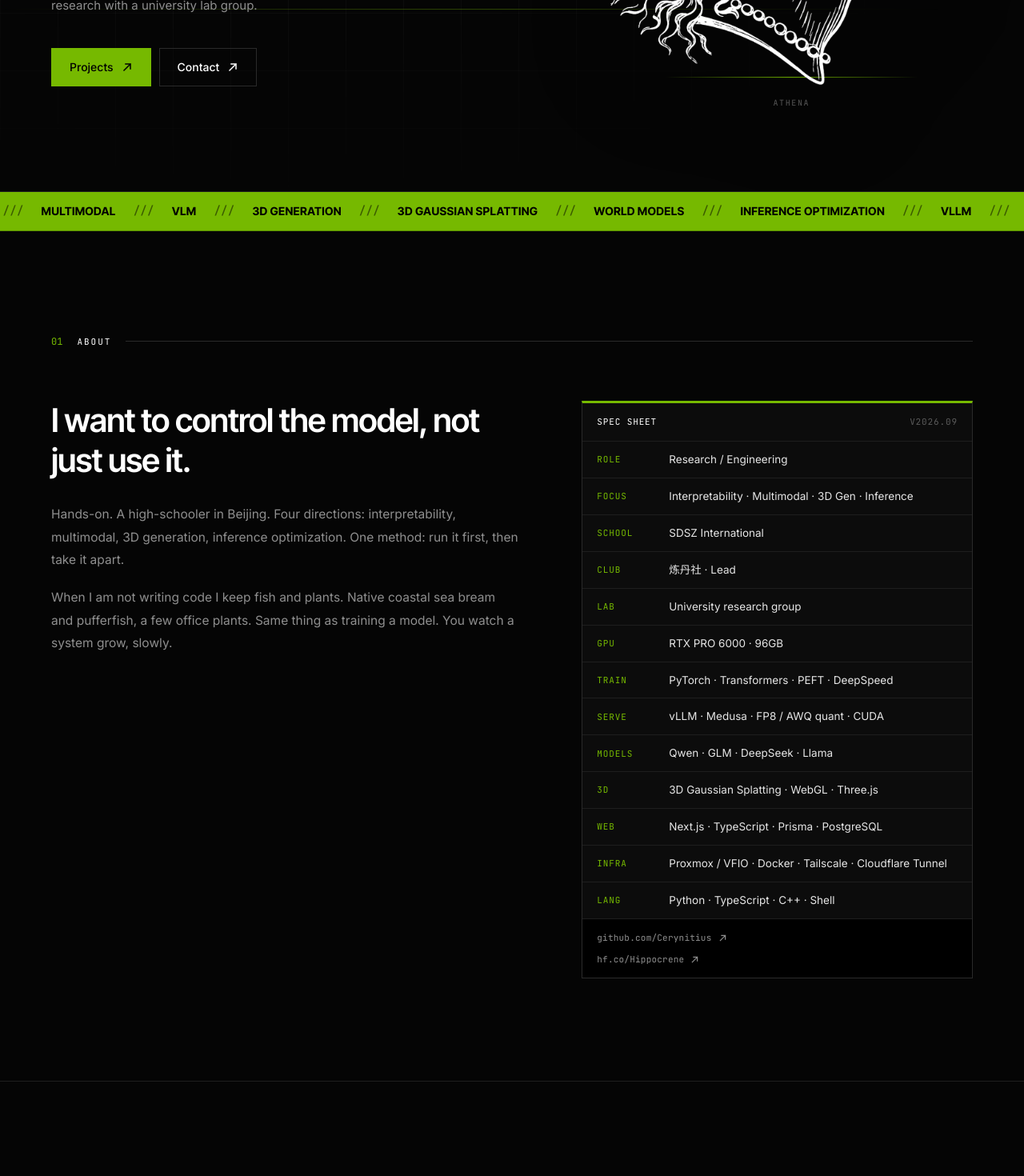
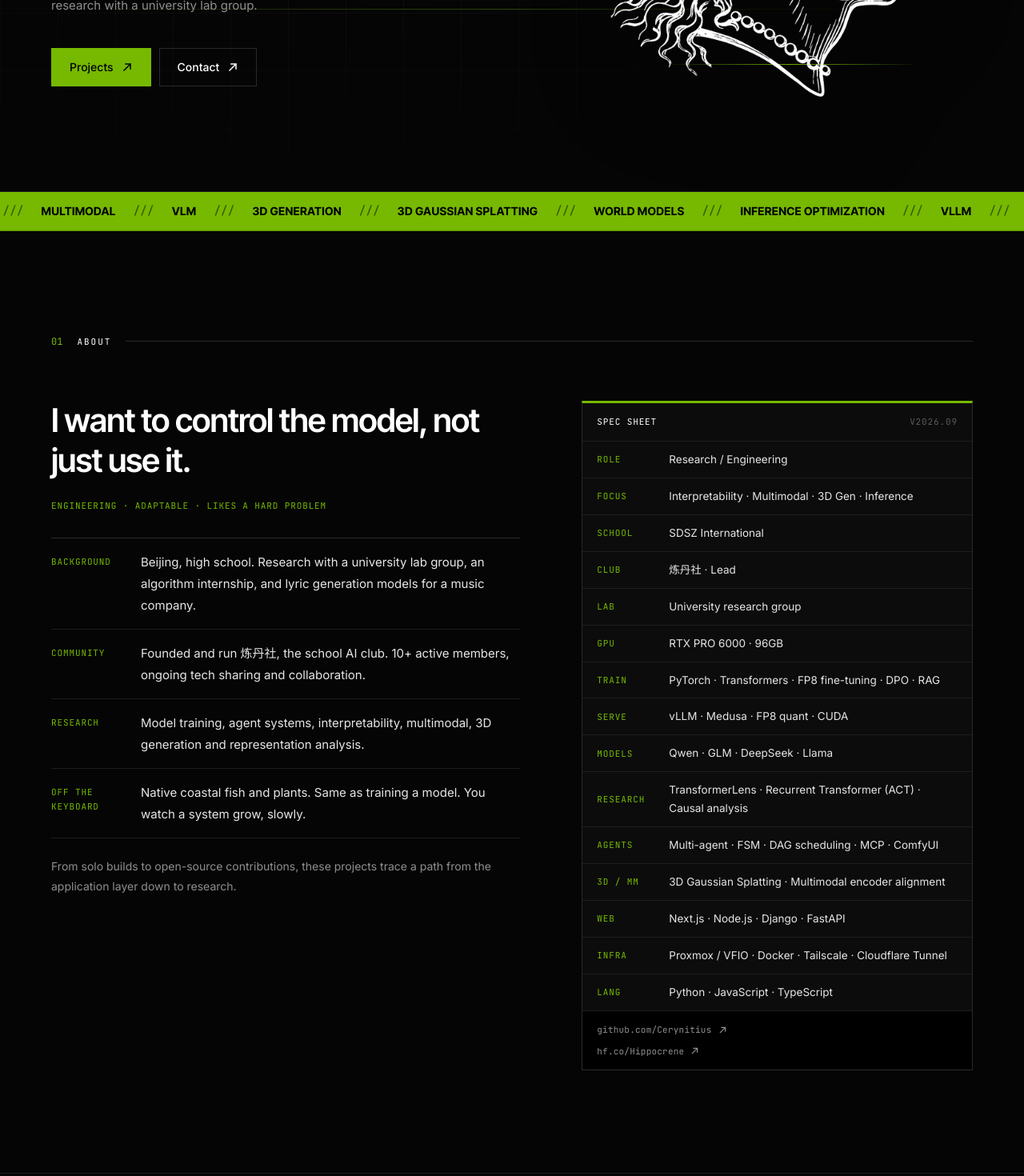
Before and after one commit to Cerynitius/Cerynitius.github.io, a Next.js app: page / in a window 1280 px wide. Shown: the part 560-2030 px from the top of the page at 80% size. Built offline with nearby package versions, Linux system fonts and the light colour scheme.

Commit message:
about, cursor

```diff
--- a/app/content.ts
+++ b/app/content.ts
@@ -11,7 +11,6 @@ export const OWNER = {
   nameEn: "Ruixiu Zhang",
   handle: "Cerynitius",
   art: "/athena.png",
-  artCredit: "ATHENA",
   avatar: "/avatar.svg", // 换成真实头像 / replace with a real photo in public/
   siteRepo: "https://github.com/Cerynitius/Cerynitius.github.io",
   github: "https://github.com/Cerynitius",
@@ -40,23 +39,29 @@ export const ui = {
         ["CLUB", "炼丹社 · 主理"],
         ["LAB", "跟随高校课题组研究"],
         ["GPU", "RTX PRO 6000 · 96GB"],
-        ["TRAIN", "PyTorch · Transformers · PEFT · DeepSpeed"],
-        ["SERVE", "vLLM · Medusa · FP8 / AWQ 量化 · CUDA"],
+        ["TRAIN", "PyTorch · Transformers · FP8 微调 · DPO · RAG"],
+        ["SERVE", "vLLM · Medusa · FP8 量化 · CUDA"],
         ["MODELS", "Qwen · GLM · DeepSeek · Llama"],
-        ["3D", "3D Gaussian Splatting · WebGL · Three.js"],
-        ["WEB", "Next.js · TypeScript · Prisma · PostgreSQL"],
+        ["RESEARCH", "TransformerLens · 循环 Transformer (ACT) · 因果分析"],
+        ["AGENTS", "多智能体 · FSM · DAG 调度 · MCP · ComfyUI"],
+        ["3D / MM", "3D Gaussian Splatting · 多模态 encoder 对齐"],
+        ["WEB", "Next.js · Node.js · Django · FastAPI"],
         ["INFRA", "Proxmox / VFIO · Docker · Tailscale · Cloudflare Tunnel"],
-        ["LANG", "Python · TypeScript · C++ · Shell"],
+        ["LANG", "Python · JavaScript · TypeScript"],
       ],
     },
     ticker: ["Interpretability", "Activation Steering", "Multimodal", "VLM", "3D Generation", "3D Gaussian Splatting", "World Models", "Inference Optimization", "vLLM", "Quantization"],
     aboutIndex: "01",
     aboutLabel: "ABOUT",
     aboutTitle: "想控制模型，不只是用它。",
-    aboutProse: [
-      "动手派。北京，高中生。四个方向：可解释性、多模态、3D 生成、推理优化。做法只有一个，先跑起来，再拆开看。",
-      "不写代码的时候养鱼养植物。近海原生的鲷和鲀，几盆办公室绿植。和训模型是一回事，都是看一个系统慢慢长。",
+    aboutTraits: "有工程能力 · 善于灵活变通 · 热爱挑战自我",
+    aboutBlocks: [
+      { label: "背景", text: "北京，高中生。跟随高校课题组做研究，做过算法实习，也给音乐公司做过歌词生成模型。" },
+      { label: "社群", text: "发起并运营校内 AI 社团炼丹社，活跃成员 10+，持续做技术分享与协作。" },
+      { label: "研究", text: "覆盖模型训练、Agent 系统、可解释性、多模态、3D 生成和表征分析。" },
+      { label: "代码之外", text: "养近海原生鱼和绿植。和训模型是一回事，都是看一个系统慢慢长。" },
     ],
+    aboutClosing: "从独立开发到开源贡献，这些项目记录了我从应用层到研究层的完整路径。",
     stats: [
       { value: "96", unit: "GB", label: "自维护显存" },
       { value: "36.7", unit: "tok/s", label: "GLM-5.3-Flash · 单卡" },
@@ -110,23 +115,29 @@ export const ui = {
         ["CLUB", "炼丹社 · Lead"],
         ["LAB", "University research group"],
         ["GPU", "RTX PRO 6000 · 96GB"],
-        ["TRAIN", "PyTorch · Transformers · PEFT · DeepSpeed"],
-        ["SERVE", "vLLM · Medusa · FP8 / AWQ quant · CUDA"],
+        ["TRAIN", "PyTorch · Transformers · FP8 fine-tuning · DPO · RAG"],
+        ["SERVE", "vLLM · Medusa · FP8 quant · CUDA"],
         ["MODELS", "Qwen · GLM · DeepSeek · Llama"],
-        ["3D", "3D Gaussian Splatting · WebGL · Three.js"],
-        ["WEB", "Next.js · TypeScript · Prisma · PostgreSQL"],
+        ["RESEARCH", "TransformerLens · Recurrent Transformer (ACT) · Causal analysis"],
+        ["AGENTS", "Multi-agent · FSM · DAG scheduling · MCP · ComfyUI"],
+        ["3D / MM", "3D Gaussian Splatting · Multimodal encoder alignment"],
+        ["WEB", "Next.js · Node.js · Django · FastAPI"],
         ["INFRA", "Proxmox / VFIO · Docker · Tailscale · Cloudflare Tunnel"],
-        ["LANG", "Python · TypeScript · C++ · Shell"],
+        ["LANG", "Python · JavaScript · TypeScript"],
       ],
     },
     ticker: ["Interpretability", "Activation Steering", "Multimodal", "VLM", "3D Generation", "3D Gaussian Splatting", "World Models", "Inference Optimization", "vLLM", "Quantization"],
     aboutIndex: "01",
     aboutLabel: "ABOUT",
     aboutTitle: "I want to control the model, not just use it.",
-    aboutProse: [
-      "Hands-on. A high-schooler in Beijing. Four directions: interpretability, multimodal, 3D generation, inference optimization. One method: run it first, then take it apart.",
-      "When I am not writing code I keep fish and plants. Native coastal sea bream and pufferfish, a few office plants. Same thing as training a model. You watch a system grow, slowly.",
+    aboutTraits: "ENGINEERING · ADAPTABLE · LIKES A HARD PROBLEM",
+    aboutBlocks: [
+      { label: "Background", text: "Beijing, high school. Research with a university lab group, an algorithm internship, and lyric generation models for a music company." },
+      { label: "Community", text: "Founded and run 炼丹社, the school AI club. 10+ active members, ongoing tech sharing and collaboration." },
+      { label: "Research", text: "Model training, agent systems, interpretability, multimodal, 3D generation and representation analysis." },
+      { label: "Off the keyboard", text: "Native coastal fish and plants. Same as training a model. You watch a system grow, slowly." },
     ],
+    aboutClosing: "From solo builds to open-source contributions, these projects trace a path from the application layer down to research.",
     stats: [
       { value: "96", unit: "GB", label: "VRAM, self-hosted" },
       { value: "36.7", unit: "tok/s", label: "GLM-5.3-Flash · one card" },
@@ -271,17 +282,6 @@ export const projects: Project[] = [
   },
   {
     id: "04",
-    slug: "api-dojo",
-    name: "api-dojo",
-    text: {
-      zh: "pwn.college 式闯关教程，从零教会新手真正调用 AI API，由炼丹社 freeapi 陪练。",
-      en: "A pwn.college-style course that teaches beginners to actually call AI APIs, backed by the club's free API.",
-    },
-    stack: ["HTML", "Tutorial", "OpenAI API"],
-    href: "https://github.com/Cerynitius/api-dojo",
-  },
-  {
-    id: "05",
     slug: "tree-of-thought",
     name: "Tree_Of_Thought",
     text: {
@@ -292,7 +292,7 @@ export const projects: Project[] = [
     href: "https://github.com/Cerynitius/Tree_Of_Thought",
   },
   {
-    id: "06",
+    id: "05",
     slug: "agent-team",
     name: "agent_team",
     text: {
@@ -303,7 +303,7 @@ export const projects: Project[] = [
     href: "https://github.com/Cerynitius/agent_team",
   },
   {
-    id: "07",
+    id: "06",
     slug: "llm-train",
     name: "llmTrain",
     text: {
@@ -314,7 +314,7 @@ export const projects: Project[] = [
     href: "https://github.com/Cerynitius/llmTrain",
   },
   {
-    id: "08",
+    id: "07",
     slug: "minillm",
     name: "MiniLLM-0.1B",
     text: {
@@ -346,13 +346,6 @@ export const services: Service[] = [
     inviteOnly: true,
   },
   {
-    name: { zh: "API Dojo", en: "API Dojo" },
-    url: "dojo.groovin.cn",
-    href: "https://dojo.groovin.cn",
-    text: { zh: "闯关式 AI API 教程，配合 FreeAPI 实战。与 Alumin-Hydro 合作。", en: "Level-based AI API course, paired with FreeAPI for practice. Built with Alumin-Hydro." },
-    tags: ["Tutorial", "pwn.college style"],
-  },
-  {
     name: { zh: "SDSZ 校园社区", en: "SDSZ Campus Community" },
     url: "sdsz.groovin.cn",
     href: "https://sdsz.groovin.cn",
--- a/app/globals.css
+++ b/app/globals.css
@@ -39,6 +39,17 @@ h1, h2, h3 { margin: 0; font-weight: 700; }
 
 .reveal { opacity: 0; transform: translateY(14px); transition: opacity .7s var(--ease), transform .7s var(--ease); }
 .reveal.in { opacity: 1; transform: none; }
+
+/* ── custom cursor ── */
+html.has-cursor, html.has-cursor a, html.has-cursor button, html.has-cursor input, html.has-cursor label { cursor: none; }
+#cur-dot, #cur-ring { position: fixed; top: 0; left: 0; z-index: 9999; pointer-events: none; border-radius: 50%; opacity: 0; will-change: transform; }
+#cur-dot { width: 6px; height: 6px; margin: -3px 0 0 -3px; background: var(--green); transition: opacity .25s ease, width .2s ease, height .2s ease, margin .2s ease; }
+#cur-ring { width: 34px; height: 34px; margin: -17px 0 0 -17px; border: 1px solid rgba(255, 255, 255, .7); mix-blend-mode: difference; transition: opacity .25s ease, width .3s var(--ease), height .3s var(--ease), margin .3s var(--ease), border-color .3s ease, background .3s ease; }
+html.cursor-visible #cur-dot, html.cursor-visible #cur-ring { opacity: 1; }
+html.cursor-hover #cur-ring { width: 56px; height: 56px; margin: -28px 0 0 -28px; border-color: var(--green); background: rgba(118, 185, 0, .12); mix-blend-mode: normal; }
+html.cursor-hover #cur-dot { width: 4px; height: 4px; margin: -2px 0 0 -2px; background: #fff; mix-blend-mode: difference; }
+html.cursor-down #cur-ring { width: 24px; height: 24px; margin: -12px 0 0 -12px; }
+@media (hover: none), (pointer: coarse) { #cur-dot, #cur-ring { display: none; } }
 
 /* ── nav ── */
 .nav { position: fixed; top: 0; left: 0; right: 0; z-index: 50; height: 64px; padding: 0 var(--gutter); display: grid; grid-template-columns: 1fr auto 1fr; align-items: center; gap: 24px; background: rgba(5, 5, 5, .6); backdrop-filter: blur(14px); border-bottom: 1px solid transparent; transition: border-color .4s ease, background .4s ease; }
@@ -123,7 +134,19 @@ main[data-lang="zh"] .hero h1 .name { font-size: .5em; letter-spacing: .02em; }
 
 /* about */
 .about { display: grid; grid-template-columns: minmax(0, 6fr) minmax(0, 5fr); gap: clamp(32px, 6vw, 96px); align-items: start; }
+.traits { margin-top: 22px; }
+.about-blocks { margin: 30px 0 0; display: grid; gap: 0; border-top: 1px solid var(--line-2); }
+.about-blocks > div { display: grid; grid-template-columns: 96px minmax(0, 1fr); gap: 16px; padding: 16px 0; border-bottom: 1px solid var(--line); }
+.about-blocks dt { color: var(--green); padding-top: 4px; }
+.about-blocks dd { margin: 0; color: var(--text); font-size: 15px; line-height: 1.8; }
+.about-closing { margin-top: 22px; color: var(--muted); font-size: 14px; line-height: 1.8; }
 .about-text { margin-top: 28px; }
+.traits { margin-top: 22px; }
+.about-blocks { margin: 30px 0 0; display: grid; gap: 0; border-top: 1px solid var(--line-2); }
+.about-blocks > div { display: grid; grid-template-columns: 96px minmax(0, 1fr); gap: 16px; padding: 16px 0; border-bottom: 1px solid var(--line); }
+.about-blocks dt { color: var(--green); padding-top: 4px; }
+.about-blocks dd { margin: 0; color: var(--text); font-size: 15px; line-height: 1.8; }
+.about-closing { margin-top: 22px; color: var(--muted); font-size: 14px; line-height: 1.8; }
 .about-text { margin-top: 28px; }
 .about-text p { margin-bottom: 18px; color: var(--muted); font-size: 15.5px; line-height: 1.85; }
 .stats { display: none; grid-template-columns: repeat(4, minmax(0, 1fr)); }
--- a/app/page.tsx
+++ b/app/page.tsx
@@ -7,6 +7,48 @@ const LANG_KEY = "site-lang";
 
 function Arrow({ size = 14 }: { size?: number }) {
   return <svg width={size} height={size} viewBox="0 0 14 14" fill="none" aria-hidden="true"><path d="M3 11L11 3M11 3H5M11 3V9" stroke="currentColor" strokeWidth="1.5" strokeLinecap="square" /></svg>;
+}
+
+function Cursor() {
+  useEffect(() => {
+    if (!window.matchMedia("(hover: hover) and (pointer: fine)").matches) return;
+    const reduce = window.matchMedia("(prefers-reduced-motion: reduce)").matches;
+    const dot = document.getElementById("cur-dot");
+    const ring = document.getElementById("cur-ring");
+    if (!dot || !ring) return;
+    document.documentElement.classList.add("has-cursor");
+    let x = -100, y = -100, rx = -100, ry = -100, raf = 0, visible = false;
+    const move = (e: MouseEvent) => {
+      x = e.clientX; y = e.clientY;
+      if (!visible) { visible = true; rx = x; ry = y; document.documentElement.classList.add("cursor-visible"); }
+      dot.style.transform = `translate(${x}px, ${y}px)`;
+      const t = (e.target as HTMLElement | null)?.closest?.("a, button, [role=button], input, textarea, select, label");
+      document.documentElement.classList.toggle("cursor-hover", !!t);
+    };
+    const leave = () => { visible = false; document.documentElement.classList.remove("cursor-visible"); };
+    const down = () => document.documentElement.classList.add("cursor-down");
+    const up = () => document.documentElement.classList.remove("cursor-down");
+    const loop = () => {
+      const k = reduce ? 1 : 0.18;
+      rx += (x - rx) * k; ry += (y - ry) * k;
+      ring.style.transform = `translate(${rx}px, ${ry}px)`;
+      raf = requestAnimationFrame(loop);
+    };
+    raf = requestAnimationFrame(loop);
+    window.addEventListener("mousemove", move, { passive: true });
+    document.addEventListener("mouseleave", leave);
+    window.addEventListener("mousedown", down);
+    window.addEventListener("mouseup", up);
+    return () => {
+      cancelAnimationFrame(raf);
+      window.removeEventListener("mousemove", move);
+      document.removeEventListener("mouseleave", leave);
+      window.removeEventListener("mousedown", down);
+      window.removeEventListener("mouseup", up);
+      document.documentElement.classList.remove("has-cursor", "cursor-visible", "cursor-hover", "cursor-down");
+    };
+  }, []);
+  return <><div id="cur-dot" aria-hidden="true" /><div id="cur-ring" aria-hidden="true" /></>;
 }
 
 function SectionHead({ index, label, children }: { index: string; label: string; children?: React.ReactNode }) {
@@ -71,6 +113,7 @@ export default function Home() {
 
   return (
     <main data-lang={lang}>
+      <Cursor />
       <header className={`nav${scrolled ? " scrolled" : ""}${menuOpen ? " open" : ""}`}>
         <a className="brand" href="#home"><i className="mark" /><span>{OWNER.handle.toUpperCase()}</span></a>
         <nav aria-label="main">
@@ -103,7 +146,6 @@ export default function Home() {
           <figure className="hero-art">
             {/* eslint-disable-next-line @next/next/no-img-element */}
             <img src={OWNER.art} alt="Athena" width={1200} height={1290} />
-            <figcaption className="mono dim">{OWNER.artCredit}</figcaption>
           </figure>
         </div>
       </section>
@@ -121,9 +163,11 @@ export default function Home() {
           <div className="about">
             <div className="about-main reveal">
               <h2 className="statement">{t.aboutTitle}</h2>
-              <div className="about-text">
-                {t.aboutProse.map((p, i) => <p key={i}>{p}</p>)}
-              </div>
+              <p className="mono label traits">{t.aboutTraits}</p>
+              <dl className="about-blocks">
+                {t.aboutBlocks.map((b) => <div key={b.label}><dt className="mono">{b.label}</dt><dd>{b.text}</dd></div>)}
+              </dl>
+              <p className="about-closing">{t.aboutClosing}</p>
             </div>
             <div className="reveal">
           <aside className="spec" aria-label={t.spec.title}>
```
